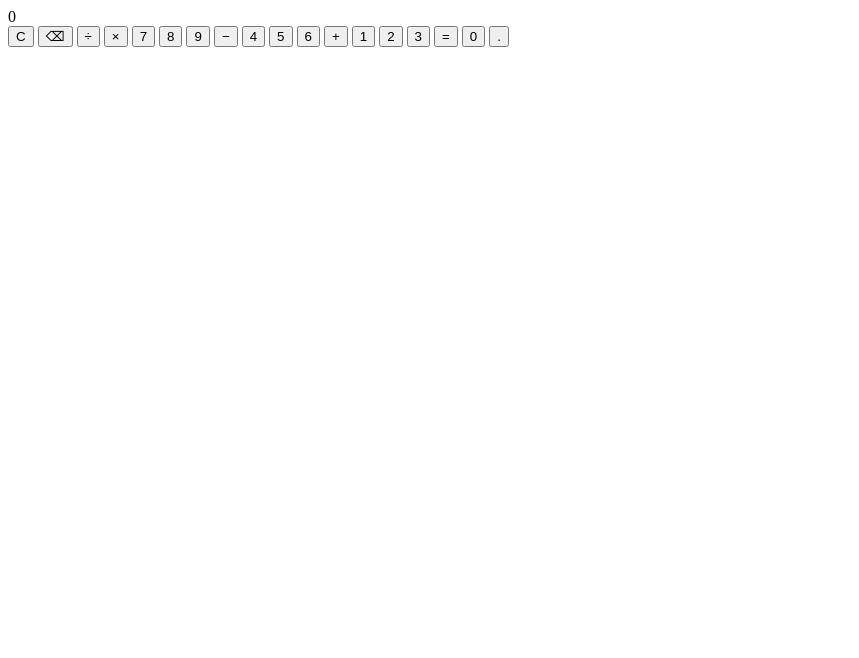
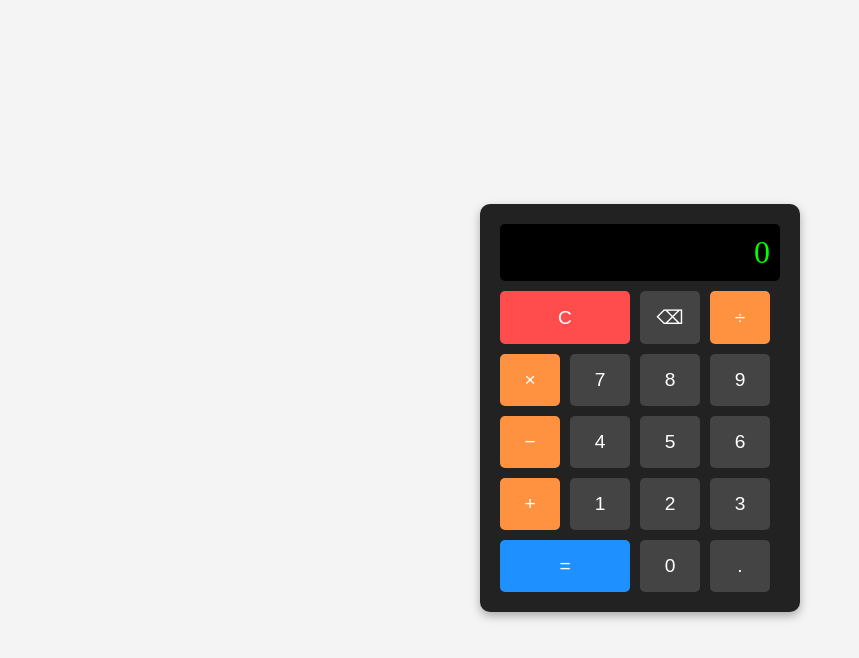
Before and after one commit to zeyad-boyah/js-calculator, a plain HTML site: page index.html in a window 1280 px wide. Shown: the whole page, without its empty margins (0-859 px from the left). Drawn offline with Linux system fonts and the light colour scheme.

Commit message:
add css file

```diff
--- a/index.html
+++ b/index.html
@@ -3,6 +3,7 @@
 <head>
     <meta charset="UTF-8">
     <meta name="viewport" content="width=device-width, initial-scale=1.0">
+    <link rel="stylesheet" href="styles.css">
     <title>Calculator</title>
 </head>
 <body>
--- /dev/null
+++ b/styles.css
@@ -0,0 +1,48 @@
+body {
+  display: flex;
+  justify-content: center;
+  align-items: center;
+  height: 100vh;
+  background: #f4f4f4;
+}
+.calculator {
+  background: #222;
+  padding: 20px;
+  border-radius: 10px;
+  box-shadow: 0 4px 10px rgba(0, 0, 0, 0.3);
+}
+.display {
+  background: #000;
+  color: #0f0;
+  font-size: 2rem;
+  text-align: right;
+  padding: 10px;
+  border-radius: 5px;
+  margin-bottom: 10px;
+  min-width: 260px;
+}
+.keys {
+  display: grid;
+  grid-template-columns: repeat(4, 60px);
+  grid-gap: 10px;
+}
+button {
+  font-size: 1.2rem;
+  padding: 15px;
+  border: none;
+  border-radius: 5px;
+  background: #444;
+  color: #fff;
+  cursor: pointer;
+}
+button.operator {
+  background: #fe9241;
+}
+button.equal {
+  background: #1e90ff;
+  grid-column: span 2;
+}
+button.clear {
+  background: #ff4c4c;
+  grid-column: span 2;
+}
```
Also changed, not shown: script.js (added).
